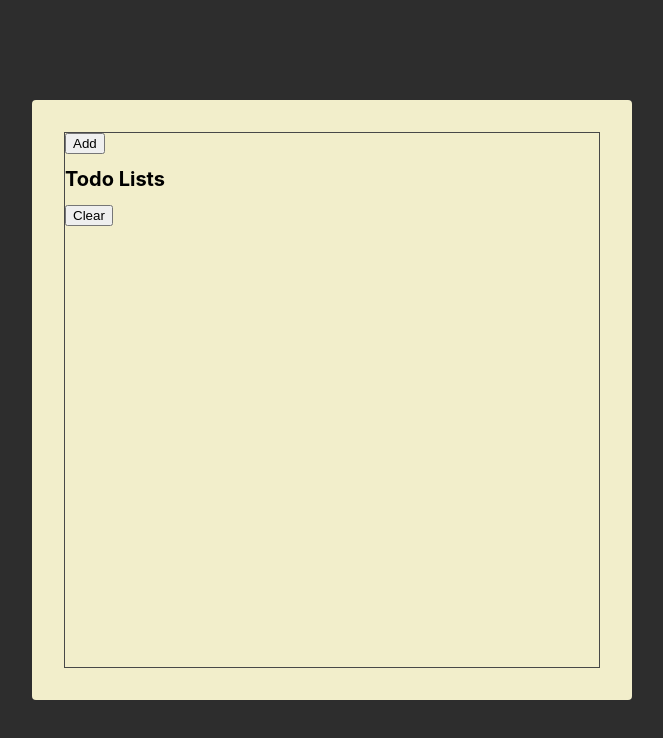
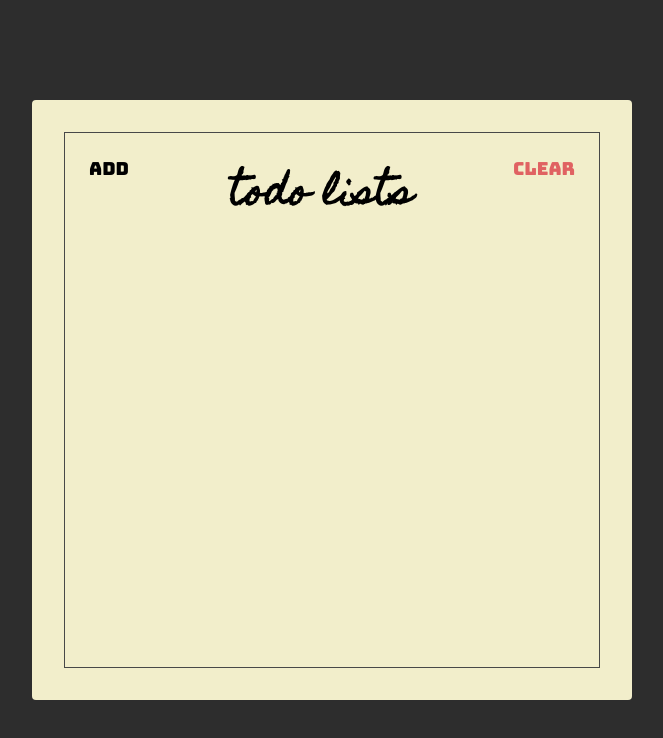
Before and after one commit to gilangp1/react-course, a website: page index.html in a window 1280 px wide. Shown: the whole page, without its empty margins (308-971 px from the left). Drawn offline with Linux system fonts and the light colour scheme.

Commit message:
membuat header section

```diff
--- a/index.html
+++ b/index.html
@@ -14,9 +14,11 @@
   <body>
     <div class="container">
       <div class="frame">
-        <button class="header-btn">Add</button>
-        <h1 class="header-title">Todo Lists</h1>
-        <button class="header-btn">Clear</button>
+        <div class="header">
+          <button class="header-btn">Add</button>
+          <h1 class="header-title">Todo Lists</h1>
+          <button class="header-btn main-red-color">Clear</button>
+        </div>
       </div>
     </div>
   </body>
--- a/package.json
+++ b/package.json
@@ -1,5 +1,5 @@
 {
-  "name": "react-course-starter",
+  "name": "react-course",
   "version": "1.0.0",
   "description": "",
   "main": "index.html",
--- a/styles.css
+++ b/styles.css
@@ -1,5 +1,13 @@
 * {
   box-sizing: border-box;
+}
+
+:root {
+  --main-red-color: #e06262;
+}
+
+.main-red-color {
+  color: var(--main-red-color);
 }
 
 html {
@@ -35,4 +43,32 @@ html {
 .frame {
   border: 1px solid #484848;
   height: 100%;
+
+  display: flex;
+  flex-direction: column;
 }
+
+.header {
+  display: flex;
+  align-items: flex-start;
+}
+
+.header-title {
+  flex: 1;
+  text-align: center;
+
+  font-size: 3.6rem;
+  font-family: "Homemade Apple", sans-serif;
+  text-transform: lowercase;
+}
+
+.header-btn {
+  font-size: 1.8rem;
+  font-family: "Bungee", sans-serif;
+
+  padding: 24px;
+
+  background: none;
+  border: none;
+  outline: none;
+}
```
